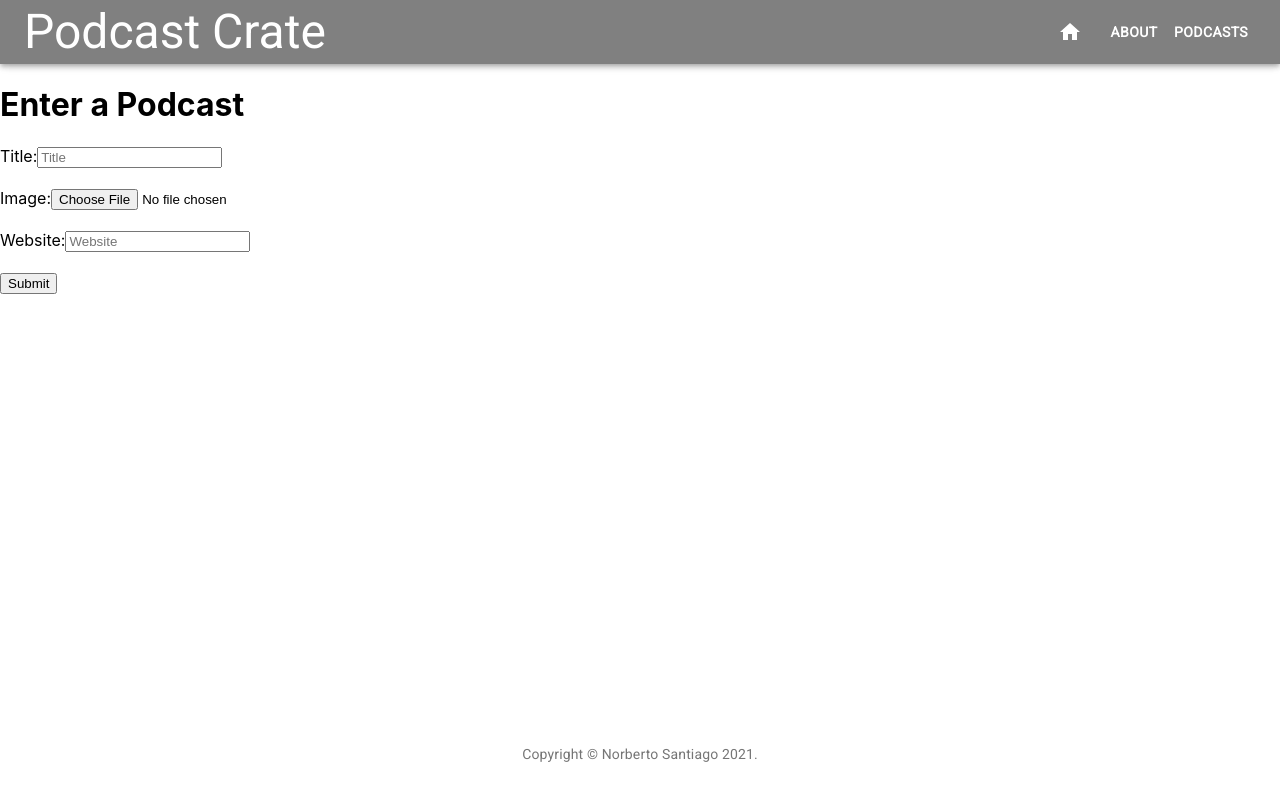
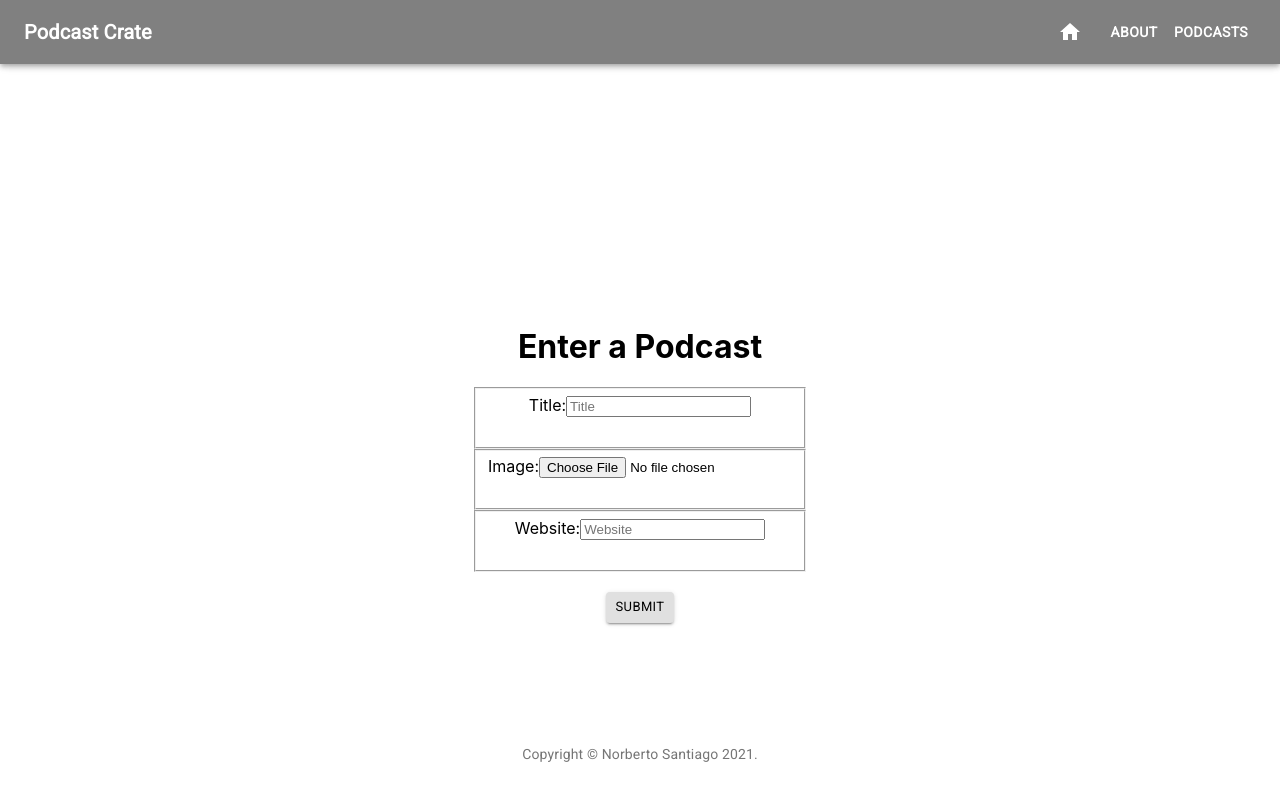
Before and after one commit to N-Santiago/podcast-crate-react-redux, a React (Create React App) app in the folder frontend/: page /podcasts/new in a window 1280 px wide. Shown: the top 800 px of the page. Built offline with nearby package versions, Linux system fonts and the light colour scheme; no server answers.

Commit message:
Added flex display and other visual details

```diff
--- a/frontend/src/App.js
+++ b/frontend/src/App.js
@@ -1,7 +1,7 @@
 import React from 'react';
 import { Route, Switch } from 'react-router-dom'
 import '@fontsource/roboto';
-import Toolbar from '@material-ui/core/Toolbar';
+import { Toolbar, Box } from '@material-ui/core/';
 import Home from './components/Home'
 import About from './components/About'
 import Error from './components/Error';
@@ -24,6 +24,11 @@ class App extends React.Component {
     return (
       <div className="App">
         < Navbar />
+        <Box
+          justifyContent="center"
+          alignItems="center"
+          minHeight="100vh"
+          textAlign="center">
         < Toolbar />
         <Switch>
             <Route exact path='/' component={Home}/>
@@ -50,6 +55,7 @@ class App extends React.Component {
             />
             <Route component={Error}/>
         </Switch>
+        </Box>
         <Toolbar />
         <Footer />
       </div>
--- a/frontend/src/components/EpisodeInput.js
+++ b/frontend/src/components/EpisodeInput.js
@@ -2,7 +2,6 @@ import React from 'react'
 import { connect } from 'react-redux'
 import { addEpisode } from '../actions/addEpisode';
 import Button from '@material-ui/core/Button';
-import Link from '@material-ui/core/Link';
 
 class EpisodeInput extends React.Component {
 
@@ -30,7 +29,7 @@ class EpisodeInput extends React.Component {
         return (
             <div>
                 <div>
-                    <Button color="inherit" component={Link} href={`/podcasts/${this.props.podcast.id}/edit`}><h2>Edit Podcast</h2></Button>
+                    <Button color="inherit" href={`/podcasts/${this.props.podcast.id}/edit`}><h2>Edit Podcast</h2></Button>
                 </div>
                 <h2>Enter an Episode</h2>
                 <form onSubmit={this.handleSubmit}>
@@ -44,7 +43,7 @@ class EpisodeInput extends React.Component {
                     <p><i><small>Hope by complicating things, this turn out to be fun.</small></i></p>
                     <input type='text' placeholder='Spotify Embedded URL' value={this.state.spotify_link} name='spotify_link' onChange={this.handleChange} /><br /><br />
                     <input type="submit" value="Submit" />
-                </form>
+                </form><br/>
             </div>
         )
     }
--- a/frontend/src/components/Episodes.js
+++ b/frontend/src/components/Episodes.js
@@ -4,8 +4,8 @@ const Episodes = (props) => {
         <div>
             {props.episodes.map(episode =>
                 <div key={episode.id}>
-                    <h3>{episode.name}</h3>
-                    <h4>{episode.date}</h4>
+                    {/* <h3>{episode.name}</h3>
+                    <h4>{episode.date}</h4> */}
                     <iframe src={episode.spotify_link} width="100%" height="232" frameBorder="0" allowtransparency="true" allow="encrypted-media"></iframe>
                 </div>
             )}
--- a/frontend/src/components/Navbar.js
+++ b/frontend/src/components/Navbar.js
@@ -45,11 +45,11 @@ export default function NavBar() {
       }}
       >
         <Toolbar>
-          <Typography variant="h3" className={classes.title}>
-            Podcast Crate
+          <Typography variant="h6" className={classes.title}>
+            <strong>Podcast Crate</strong>
           </Typography>
-          <Button color="inherit" component={Link} href={"/"}><HomeIcon/></Button>
-          <Button color="inherit" component={Link} href={"/about"}><strong>About</strong></Button>
+          <Button color="inherit" href={"/"}><HomeIcon/></Button>
+          <Button color="inherit" href={"/about"}><strong>About</strong></Button>
           <div>
               <Button
                 roboto-label="podcasts"
--- a/frontend/src/components/Podcast.js
+++ b/frontend/src/components/Podcast.js
@@ -12,7 +12,9 @@ const Podcast = ({id, title, image_format, website, history, episodes}) => {
                     <Link to={`/podcasts/${id}`}><img id={`podcast-${id}`} src={image_format ? image_format.url : image} width={300} height={300} alt={"podcast"} /></Link>
                     <p>{website}</p>
             </div>
+            <div>
             {(!!history && history.location.pathname === `/podcasts/${id}`) ? <EpisodesContainer podcast={{id, title, image_format, website, episodes}} /> : null}
+            </div>
         </div>
     )
 };
--- a/frontend/src/components/PodcastEdit.js
+++ b/frontend/src/components/PodcastEdit.js
@@ -1,6 +1,7 @@
 import React from 'react'
 import { connect } from 'react-redux'
 import { editPodcast } from '../actions/index'
+import { Button, Box } from '@material-ui/core'
 
 class PodcastEdit extends React.Component {
     state = {
@@ -27,16 +28,29 @@ class PodcastEdit extends React.Component {
     render() {
         return (
             <div>
-                <h1>Edit Podcast</h1>
+                <Box
+                    display="flex"
+                    justifyContent="center"
+                    alignItems="center"
+                    minHeight="100vh"
+                    textAlign="center">
                 <form onSubmit={this.handleSubmit}>
-                    <label>Title:</label>
-                    <input type='text' placeholder='Title' value={this.state.title} name='title' onChange={this.handleChange} /><br /><br />
-                    <label>Image:</label>
-                    <input type='file' placeholder='Image' value={this.state.image} name='image' accept='image/*' encType="multipart/form-data" onChange={this.handleChange} /><br /><br />
-                    <label>Website:</label>
-                    <input type='text' placeholder='Website' value={this.state.website} name='website' onChange={this.handleChange} /><br /><br />
-                    <input type="submit" value="Submit" />
+                    <h1>Edit Podcast</h1>
+                    <fieldset>
+                        <label>Title:</label>
+                        <input type='text' placeholder='Title' value={this.state.title} name='title' onChange={this.handleChange}/><br /><br />
+                    </fieldset>
+                    <fieldset>
+                        <label>Image:</label>
+                        <input type='file' placeholder='Image' value={this.state.image} name='image' accept='image/*' encType="multipart/form-data" onChange={this.handleChange} /><br /><br />
+                    </fieldset>
+                    <fieldset>
+                        <label>Website:</label>
+                        <input type='text' placeholder='Website' value={this.state.website} name='website' onChange={this.handleChange} /><br /><br />
+                    </fieldset><br/>
+                        <Button variant="contained" size="small" color="inherit" type='submit'>Submit</Button>
                 </form>
+                </Box>
             </div>
         )
     }
--- a/frontend/src/components/PodcastInput.js
+++ b/frontend/src/components/PodcastInput.js
@@ -1,6 +1,7 @@
 import React from 'react'
 import { connect } from 'react-redux'
 import { addPodcast } from '../actions/index'
+import { Box, Button } from '@material-ui/core'
 
 class PodcastInput extends React.Component {
     state = {
@@ -27,16 +28,29 @@ class PodcastInput extends React.Component {
     render() {
         return (
             <div>
-                <h1>Enter a Podcast</h1>
+                <Box
+                    display="flex"
+                    justifyContent="center"
+                    alignItems="center"
+                    minHeight="100vh"
+                    textAlign="center">
                 <form onSubmit={this.handleSubmit}>
-                    <label>Title:</label>
-                    <input type='text' placeholder='Title' value={this.state.title} name='title' onChange={this.handleChange} /><br /><br />
-                    <label>Image:</label>
-                    <input type='file' placeholder='Image' value={this.state.image} name='image' accept='image/*' encType="multipart/form-data" onChange={this.handleChange} /><br /><br />
-                    <label>Website:</label>
-                    <input type='text' placeholder='Website' value={this.state.website} name='website' onChange={this.handleChange} /><br /><br />
-                    <input type="submit" value="Submit" />
+                    <h1>Enter a Podcast</h1>
+                    <fieldset>
+                        <label>Title:</label>
+                        <input type='text' placeholder='Title' value={this.state.title} name='title' onChange={this.handleChange}/><br /><br />
+                    </fieldset>
+                    <fieldset>
+                        <label>Image:</label>
+                        <input type='file' placeholder='Image' value={this.state.image} name='image' accept='image/*' encType="multipart/form-data" onChange={this.handleChange} /><br /><br />
+                    </fieldset>
+                    <fieldset>
+                        <label>Website:</label>
+                        <input type='text' placeholder='Website' value={this.state.website} name='website' onChange={this.handleChange} /><br /><br />
+                    </fieldset><br/>
+                        <Button variant="contained" size="small" color="inherit" type='submit'>Submit</Button>
                 </form>
+                </Box>
             </div>
         )
     }
```
